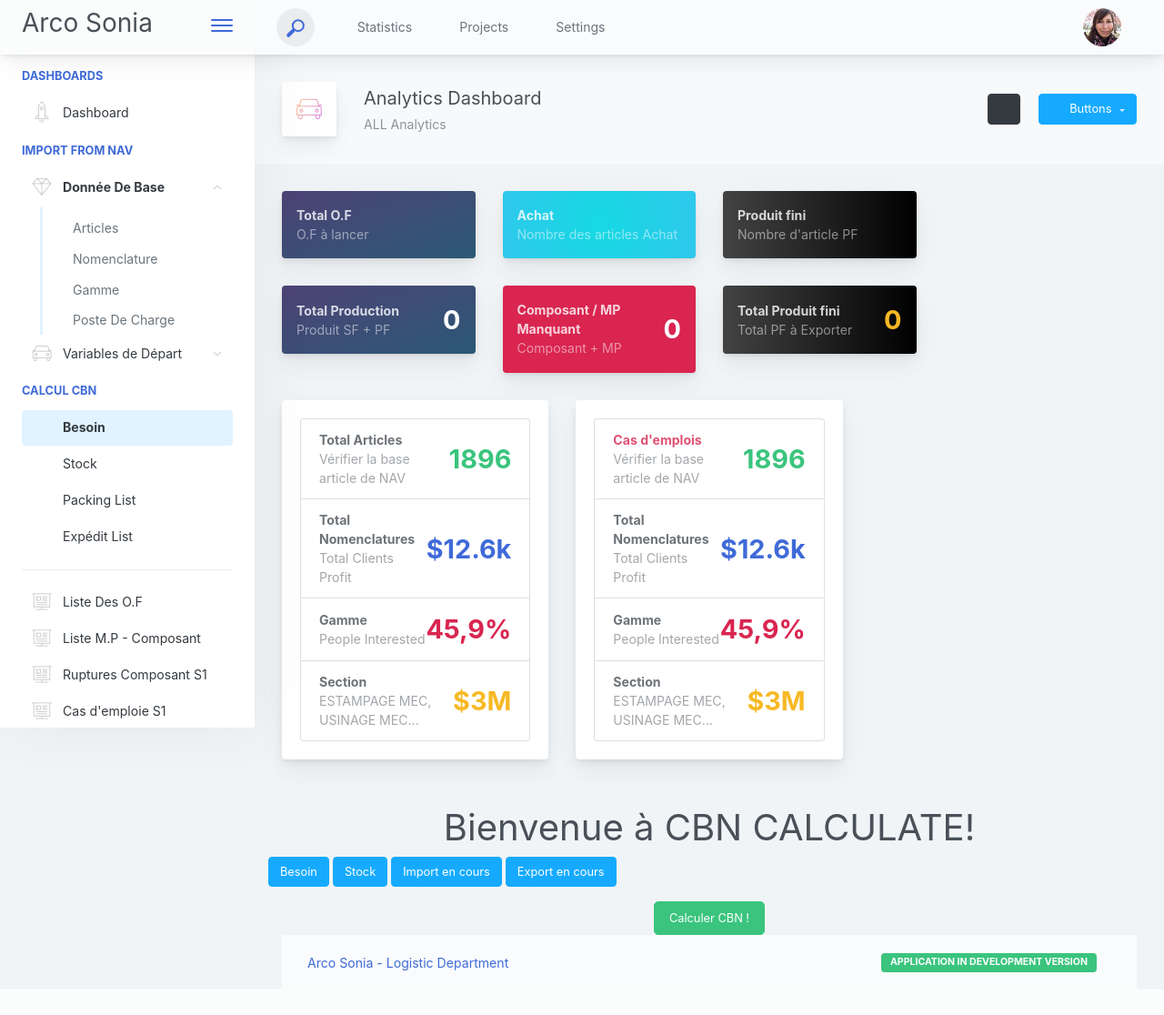
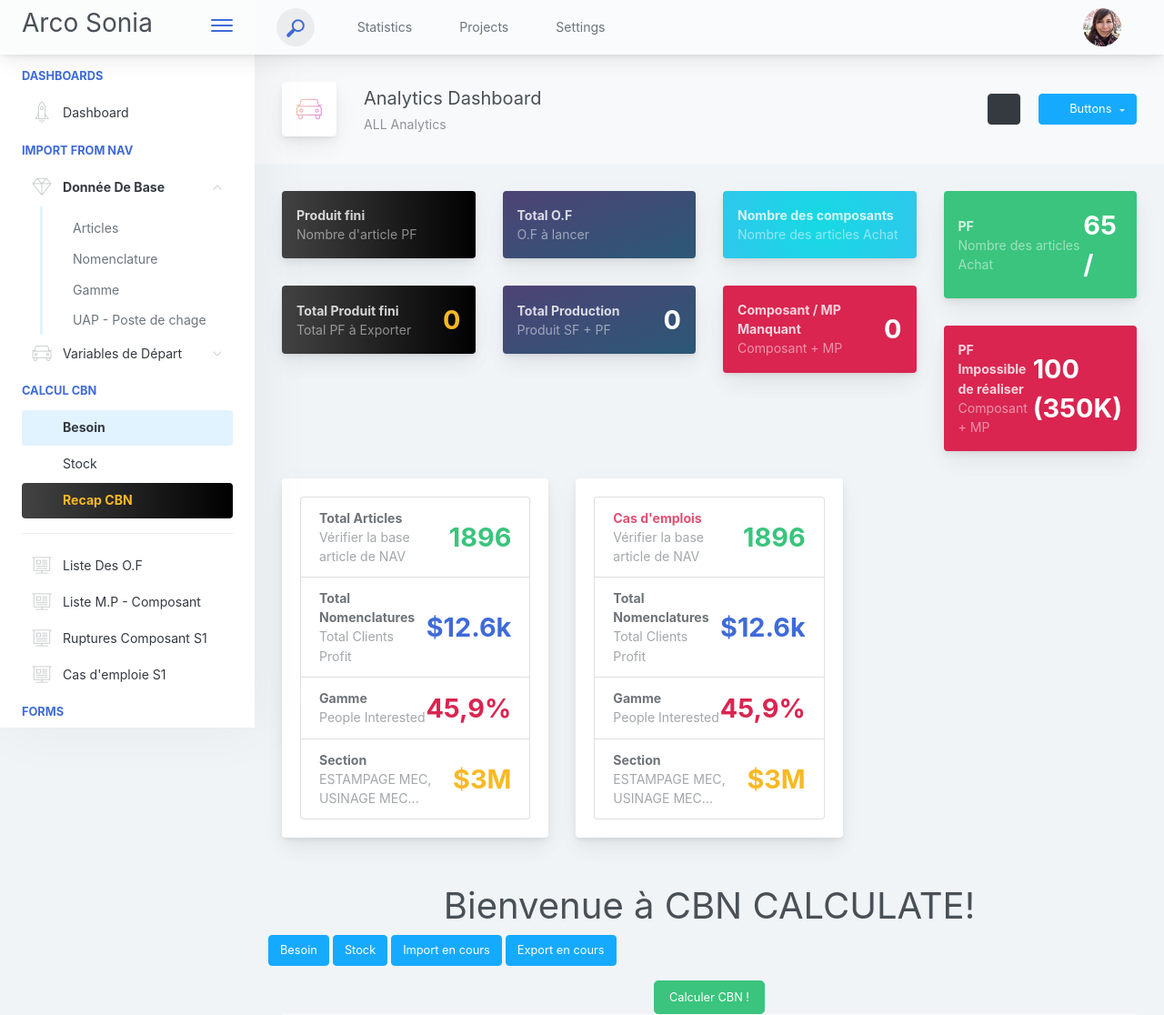
Before and after one commit to ghassenkha/arco, a Symfony app: template templates/recap/recap.html.twig in a window 1280 px wide. Shown: the top 1116 px of the page at 91% size. Before the commit the page ends 1069 px from the top, so only its background shows below. Run offline with Twig, Linux system fonts and the light colour scheme; the template is opened without the code that fills it, so the values that code supplies are empty; some libraries are stand-ins or nearby versions; some web fonts are replaced.

Commit message:
Stock+Recap

```diff
--- a/src/Controller/RecapController.php
+++ b/src/Controller/RecapController.php
@@ -6,9 +6,6 @@ use App\Entity\Achat;
 use App\Entity\Besoin;
 use App\Entity\Production;
 use App\Entity\Stock;
-use App\Repository\AchatRepository;
-use App\Repository\ProductionRepository;
-use App\Repository\StockRepository;
 use Symfony\Bundle\FrameworkBundle\Controller\AbstractController;
 use Symfony\Component\HttpFoundation\Request;
 use Symfony\Component\HttpFoundation\Response;
--- a/templates/base.html.twig
+++ b/templates/base.html.twig
@@ -224,7 +224,7 @@
                                     <li>
                                         <a href="#">
                                             <i class="metismenu-icon">
-                                            </i>Poste De Charge
+                                            </i>UAP - Poste de chage
                                         </a>
                                     </li>
 
@@ -257,17 +257,12 @@
                                 </a>
                             </li>
                             <li>
-                                <a href="components-notifications.html">
-                                    <i class="metismenu-icon">
-                                    </i>Packing List
+                                <a href="{{ path('Recapcbn') }}" class="bg-premium-dark text-warning">
+                                    <i class="metismenu-icon ">
+                                    </i><b>Recap CBN</b>
                                 </a>
                             </li>
-                            <li>
-                                <a href="components-modals.html">
-                                    <i class="metismenu-icon">
-                                    </i>Expédit List
-                                </a>
-                            </li>
+
                             <div class="divider">
                             </div>
                             <li>
--- a/templates/recap/recap.html.twig
+++ b/templates/recap/recap.html.twig
@@ -72,6 +72,34 @@
     </div>
 
     <div class="row">
+        <div class="col-lg-6 col-xl-3">
+            <a href="{{ path('besoin_index') }}">
+                <div class="card mb-3 widget-content bg-premium-dark">
+                    <div class="widget-content-wrapper text-white">
+                        <div class="widget-content-left">
+                            <div class="widget-heading">Produit fini</div>
+                            <div class="widget-subheading">Nombre d'article PF</div>
+                        </div>
+                        <div class="widget-content-right">
+                            <div class="widget-numbers text-warning"><span>{{ nbpf }}</span></div>
+                        </div>
+                    </div>
+                </div>
+                <div class="card mb-3 widget-content bg-premium-dark">
+                    <div class="widget-content-wrapper text-white">
+                        <div class="widget-content-left">
+                            <div class="widget-heading">Total Produit fini</div>
+                            <div class="widget-subheading">Total PF à Exporter</div>
+                        </div>
+                        <div class="widget-content-right">
+                            <div class="widget-numbers text-warning">
+                                <span>{{ totalpf |number_format(0, '.', ' ') }}</span>
+                            </div>
+                        </div>
+                    </div>
+                </div>
+            </a>
+        </div>
         <div class="col-md-6 col-xl-3">
             <a href="{{ path('production_index') }}">
                 <div class="card mb-3 widget-content bg-midnight-bloom">
@@ -108,7 +136,7 @@
                 <div class="card mb-3 widget-content bg-arielle-smile">
                     <div class="widget-content-wrapper text-white">
                         <div class="widget-content-left">
-                            <div class="widget-heading">Achat</div>
+                            <div class="widget-heading">Nombre des composants</div>
                             <div class="widget-subheading">Nombre des articles Achat</div>
                         </div>
                         <div class="widget-content-right">
@@ -133,32 +161,38 @@
             </a>
         </div>
 
-
-        <div class="col-lg-6 col-xl-3">
-            <div class="card mb-3 widget-content bg-premium-dark">
+        <div class="col-md-6 col-xl-3">
+            <a href="{{ path('achat_index') }}">
+                <div class="card mb-3 widget-content bg-success">
                     <div class="widget-content-wrapper text-white">
                         <div class="widget-content-left">
-                        <div class="widget-heading">Produit fini</div>
-                        <div class="widget-subheading">Nombre d'article PF</div>
+                            <div class="widget-heading">PF </div>
+                            <div class="widget-subheading">Nombre des articles Achat</div>
                         </div>
                         <div class="widget-content-right">
-                        <div class="widget-numbers text-warning"><span>{{ nbpf }}</span></div>
+                            <div class="widget-numbers text-white"><span>65 / {{ nbpf }}</span></div>
                         </div>
                     </div>
                 </div>
-            <div class="card mb-3 widget-content bg-premium-dark">
+            </a>
+            <a href="{{ path('repture_index') }}">
+                <div class="card mb-3 widget-content bg-danger">
                     <div class="widget-content-wrapper text-white">
                         <div class="widget-content-left">
-                        <div class="widget-heading">Total Produit fini</div>
-                        <div class="widget-subheading">Total PF à Exporter</div>
+                            <div class="widget-heading">PF Impossible de réaliser</div>
+                            <div class="widget-subheading">Composant + MP</div>
                         </div>
                         <div class="widget-content-right">
-                        <div class="widget-numbers text-warning"><span>{{ totalpf |number_format(0, '.', ' ') }}</span>
+                            <div class="widget-numbers text-white">
+                                <span>100 (350K)</span></div>
                         </div>
                     </div>
                 </div>
+            </a>
         </div>
-        </div>
+
+
+
 
         <div class="col-md-4">
             <div class="main-card mb-3 card">
```
Also changed, not shown: src/Controller/BesoinController.php (+5 -3 lines), 2 other files. Lines whose indentation alone changed are shown as unchanged.
